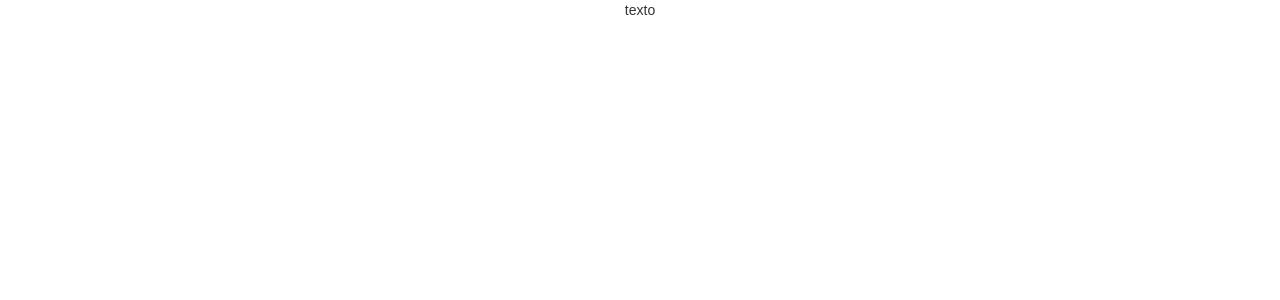
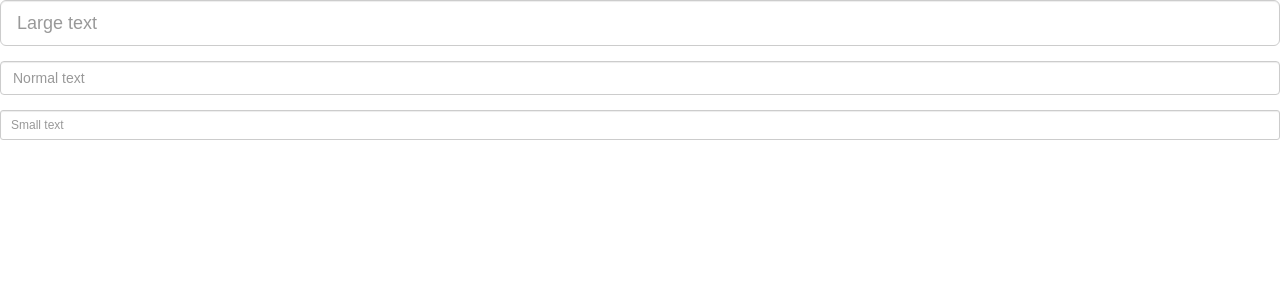
Before and after one commit to MielDeLaCosta/bee, a React (Create React App) app in the folder my-app/: page / in a window 1280 px wide. Shown: the top 300 px of the page. Built offline with nearby package versions, Linux system fonts and the light colour scheme.

Commit message:
trabajo en login

```diff
--- a/my-app/src/App.js
+++ b/my-app/src/App.js
@@ -2,14 +2,31 @@ import React, { Component } from 'react';
 import './App.css';
 // importamos que vamos a utilizar de bootstrap
 // Debemos escribir los componentes de bootstrap
-import {  } from 'react-bootstrap'
+import { FormGroup, FormControl} from 'react-bootstrap'
 
+class Login extends Component {
+	render() {
+		return (
+			<form>
+			    <FormGroup bsSize="large">
+			      <FormControl type="text" placeholder="Large text" />
+			    </FormGroup>
+			    <FormGroup>
+			      <FormControl type="text" placeholder="Normal text" />
+			    </FormGroup>
+			    <FormGroup bsSize="small">
+			      <FormControl type="text" placeholder="Small text" />
+			    </FormGroup>
+			</form>
+		)
+	}
+}
 
 class App extends Component {
   render() {
     return (
       <div className="App">
-      texto
+      <Login/>
       </div>
     );
   }
```
